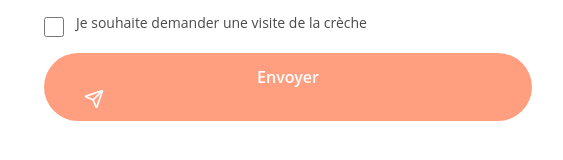
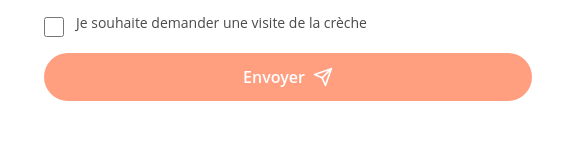
Before and after one commit to martinsicot/arche-de-noe, a website: page public/index.html in a window 1280 px wide. Shown: the part 9439-9599 px from the top of the page, 620-1183 px from the left. Drawn offline with nearby package versions, Linux system fonts and the light colour scheme; files that its build step writes are made by us from their sources.

Commit message:
Corriger alignement bouton Envoyer du formulaire

```diff
--- a/public/index.html
+++ b/public/index.html
@@ -906,9 +906,9 @@
                             <label for="visit" class="text-sm text-dark" data-i18n="contact.form.visit">Je souhaite demander une visite de la crèche</label>
                         </div>
 
-                        <button type="submit" class="btn-primary w-full flex items-center justify-center space-x-2">
+                        <button type="submit" class="btn-primary w-full" style="display: inline-flex; align-items: center; justify-content: center; gap: 8px;">
                             <span data-i18n="contact.form.submit">Envoyer</span>
-                            <i data-lucide="send" class="w-5 h-5"></i>
+                            <svg xmlns="http://www.w3.org/2000/svg" width="20" height="20" viewBox="0 0 24 24" fill="none" stroke="currentColor" stroke-width="2" stroke-linecap="round" stroke-linejoin="round"><path d="m22 2-7 20-4-9-9-4Z"/><path d="M22 2 11 13"/></svg>
                         </button>
 
                         <div id="form-message" class="hidden p-4 rounded-lg"></div>
```
